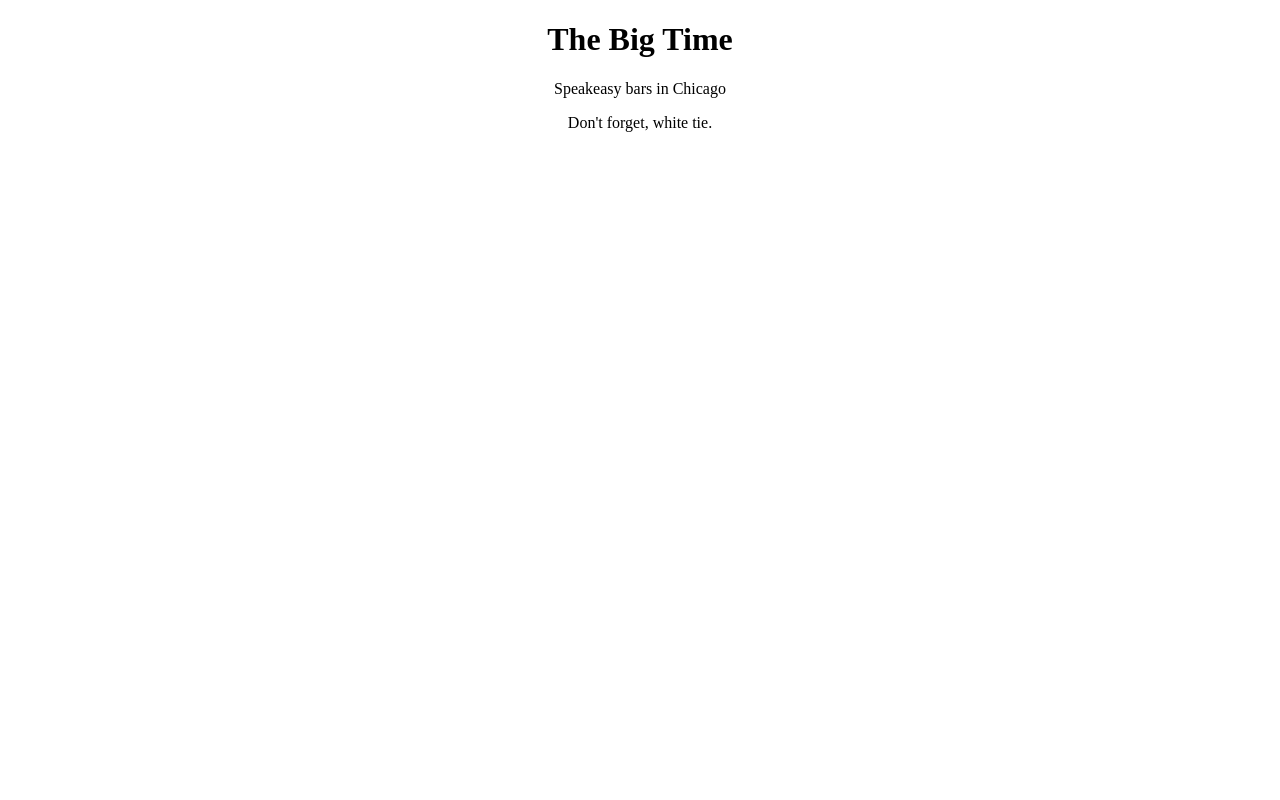
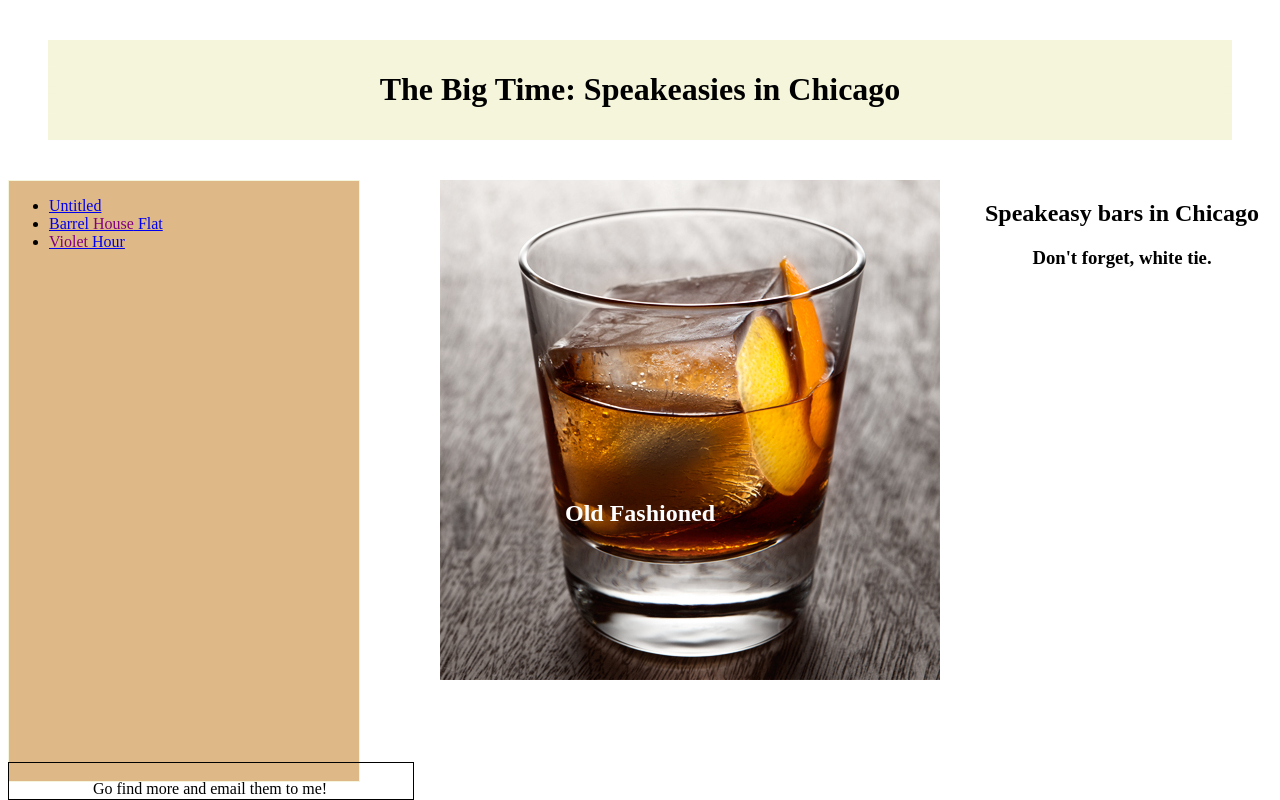
Before and after one commit to mikeepourhadi/mikeepourhadi.github.io, a plain HTML site: page unit1_week1/dbc2.html in a window 1280 px wide. Drawn offline with Linux system fonts and the light colour scheme.

Commit message:
Added speakeasy

```diff
--- a/unit1_week1/dbc2.html
+++ b/unit1_week1/dbc2.html
@@ -1,24 +1,41 @@
 <!DOCTYPE html>
+
 <html>
 	<head>
+		<link rel="stylesheet" type="text/css" href="dcb2.css">
 		<title>Divs</title>
 	</head>
 <center>
 <body>
 
 	<div id="header">
-		<h1>The Big Time</h1>
+		<h1>The Big Time: Speakeasies in Chicago</h1>
 	</div>
 
-	<div id="content">
-		<p>Speakeasy bars in Chicago</p>
-		<p>Don't forget, white tie.</p>
+<div id="sidebar" >
+		<ul>
+			<li><a href="http://untitledchicago.com/" target="_blank">Untitled</a></li>
+			<li><a href="http://www.barrelhouseflat.com/" target="_blank">Barrel <span class="purple">House</span> Flat</a></li>
+			<li><a href="http://theviolethour.com/" target="_blank"><span class="purple">Violet</span> Hour</a></li>
+		</ul>
 	</div>
 
-	<div id="sidebar">
+	<div class="content">
+		<h2>Speakeasy bars in Chicago</h2>
+		<h3>Don't forget, white tie.</h3>
+
 	</div>
 
+	<div id="oldfash">
+
+		<img id="img" src="images/oldfashioned.jpg"></img>
+
+		<h2 id="caption"> Old Fashioned</h2>
+	</div>
+
+
 	<div id="footer">
+		<p>Go find more and email them to me!</p>
 	</div>
 
 </body>
--- /dev/null
+++ b/unit1_week1/dcb2.css
@@ -0,0 +1,59 @@
+#header
+{
+
+	border: 10px dashed beige;
+	background-color: beige;
+	margin: 40px;
+	left: 0px;
+	top: 0px;
+}
+
+.content
+{
+	width: 300px;
+	height: 100px;
+	text-align: center;
+	float:right;
+}
+
+#sidebar
+{
+   text-align: left;
+   width: 350px;
+   height: 600px;
+   background-color: #DEB887;
+   border: 1px solid beige;
+   float: left;
+}
+.purple
+{
+	color: purple;
+}
+
+#footer
+{
+	border: 1px solid black;
+	width: 400px;
+	height: 30px;
+	position: fixed;
+	left: auto;
+	bottom: 0px;
+	padding: 1px 3px 5px 1px;
+}
+#oldfash
+{
+	height: 300px;
+	width:	400px;
+	position: relative;
+}
+
+#caption
+{
+    position:absolute;
+    color:white;
+    font-size:24px;
+    font-weight:bold;
+    top:300px;
+    left:0px;
+    width:100%;
+}
```
Also changed, not shown: unit1_week1/images/oldfashioned.jpg (added).
